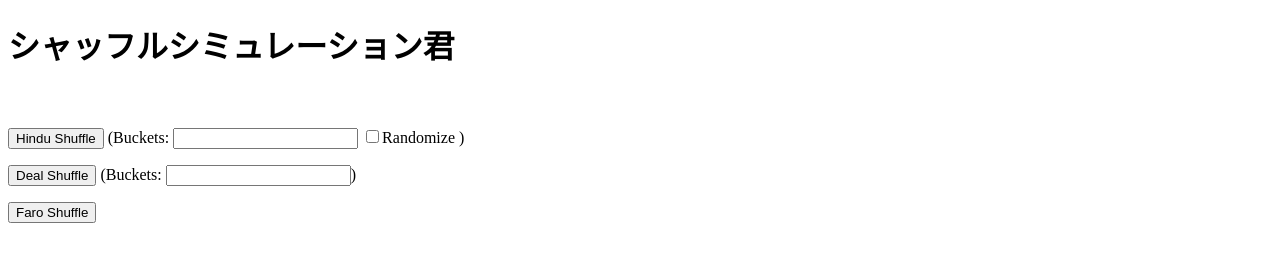
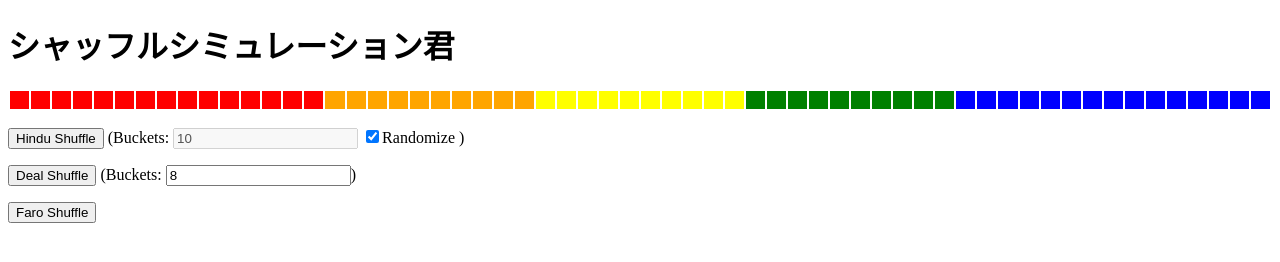
Before and after one commit to zk-phi/shuffle-simulator, a plain HTML site: page index.html in a window 1280 px wide. Drawn offline with nearby package versions, Linux system fonts and the light colour scheme.

Commit message:
Specify vue version

```diff
--- a/index.html
+++ b/index.html
@@ -7,7 +7,7 @@
     <meta http-equiv="X-UA-Compatible" content="IE=edge">
     <meta name="viewport" content="width=device-width, initial-scale=1">
     <meta name="description" content="Shuffle Simulation-kun">
-    <script src="https://cdn.jsdelivr.net/npm/vue" type="text/javascript"></script>
+    <script src="https://cdn.jsdelivr.net/npm/vue@2.6.14"></script>
     <style>
 table { width: 100% }
 td { height: 16px }
```
